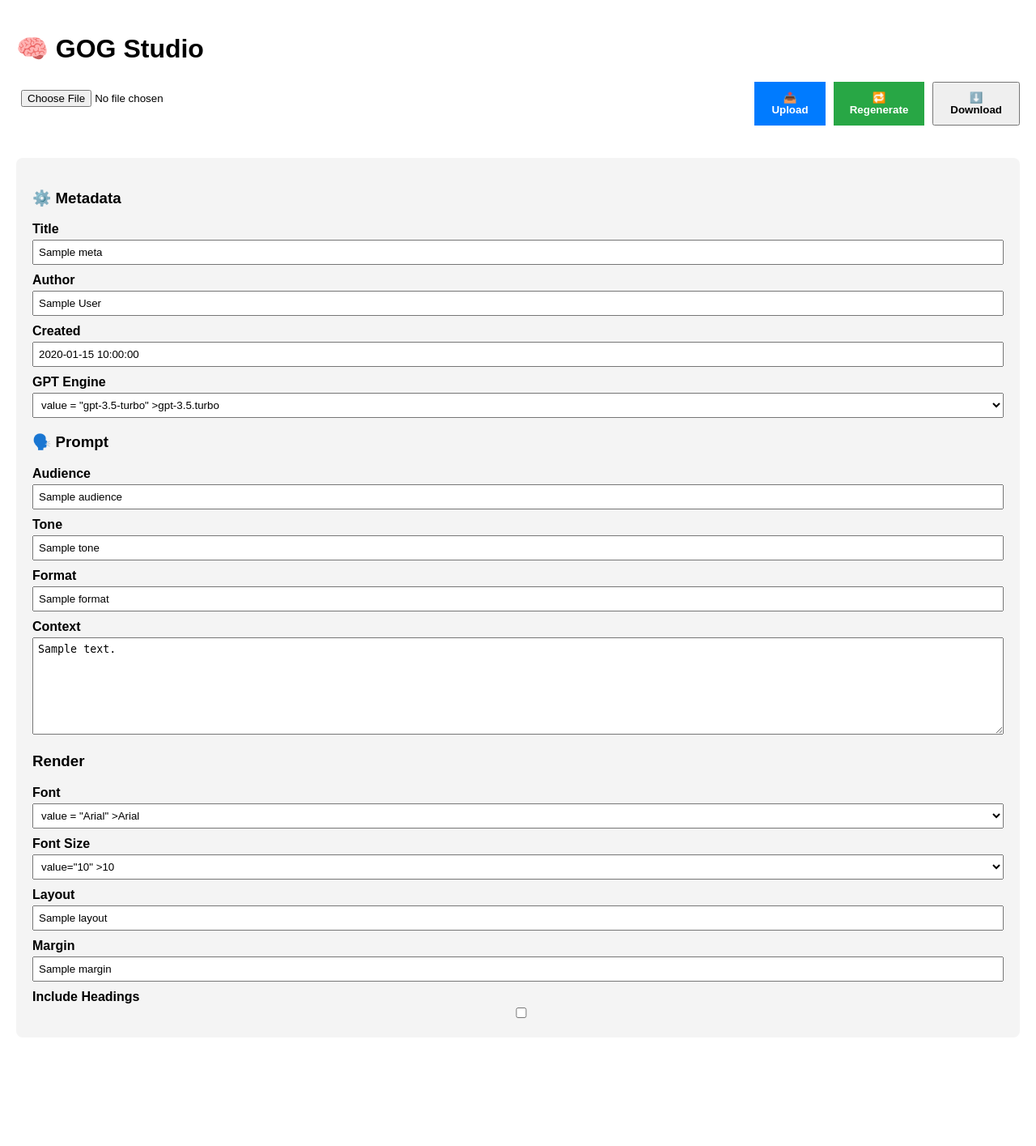
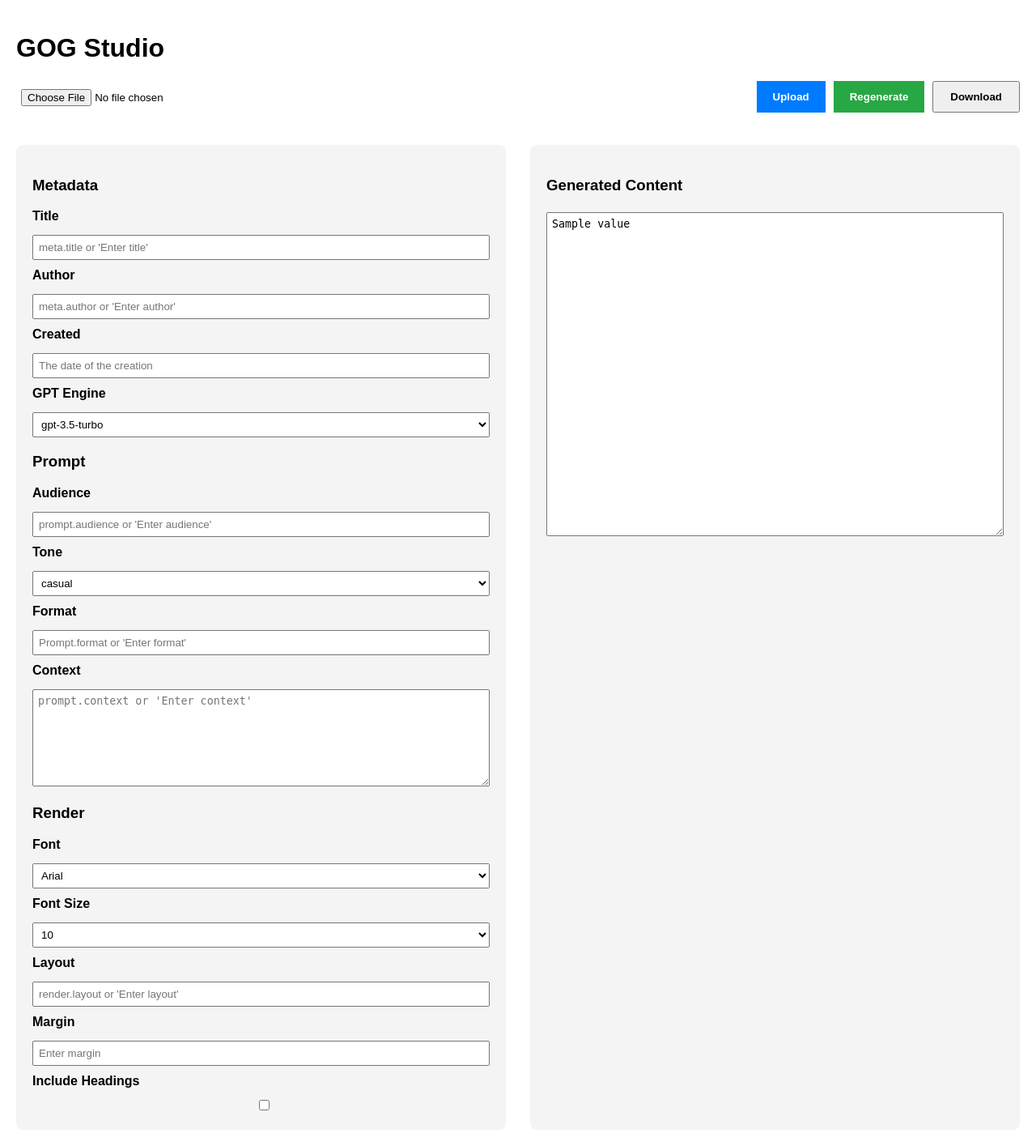
Before and after one commit to mounakrishna-r/gog-file-extension, a Flask app: template gog_web/templates/index.html in a window 1280 px wide. Shown: the whole page at 81% size. Before the commit the page ends 1257 px from the top, so only its background shows below. Run offline with Flask 3, Linux system fonts and the light colour scheme; the template is opened without the code that fills it: most values are stand-ins (such as "Sample title", 1, 10 or a date in 2020).

Commit message:
adding a webpage ui

```diff
--- a/gog_web/templates/index.html
+++ b/gog_web/templates/index.html
@@ -1,151 +1,144 @@
 <!DOCTYPE html>
-<html>
+<html lang="">
 <head>
     <title>GOG Studio</title>
     <style>
         body { font-family: Arial, sans-serif; margin: 0; padding: 20px; display: flex; flex-direction: column; }
         form { display: flex; flex-direction: column; gap: 20px; }
-
-        .top-bar {
-          display: flex;
-          gap: 10px;
-          margin-bottom: 20px;
-        }
-
-        .container {
-          display: flex;
-          gap: 30px;
-        }
-
-        .panel {
-          flex: 1;
-          padding: 20px;
-          background: #f4f4f4;
-          border-radius: 8px;
-        }
-
-        label {
-          font-weight: bold;
-          margin-top: 10px;
-          display: block;
-        }
-
-        input, select, textarea {
-          width: 100%;
-          padding: 6px;
-          margin-top: 4px;
-          box-sizing: border-box;
-        }
-
-        textarea {
-          height: 120px;
-          font-family: monospace;
-        }
-
-        .readonly-content {
-          height: 400px;
-        }
-
-        .button {
-          padding: 10px 20px;
-          font-weight: bold;
-          cursor: pointer;
-        }
-
+        .top-bar { display: flex; gap: 10px; margin-bottom: 20px; }
+        .container { display: flex; gap: 30px; }
+        .panel { flex: 1; padding: 20px; background: #f4f4f4; border-radius: 8px; }
+        label { font-weight: bold; margin-top: 10px; display: block; }
+        input, select, textarea { width: 100%; padding: 6px; margin-top: 4px; box-sizing: border-box; }
+        textarea { height: 120px; font-family: monospace; }
+        .readonly-content { height: 400px; }
+        .button { padding: 10px 20px; font-weight: bold; cursor: pointer; }
         .button.primary { background-color: #007BFF; color: white; border: none; }
         .button.secondary { background-color: #28A745; color: white; border: none; }
     </style>
 </head>
 <body>
 
-<h1>🧠 GOG Studio</h1>
+<h1>GOG Studio</h1>
 
 <form method="POST" enctype="multipart/form-data">
 
-    <!-- 🔹 TOP BAR -->
     <div class="top-bar">
         <input type="file" name="file" accept=".gog">
-        <button class="button primary" type="submit" name="action" value="upload">📤 Upload</button>
-        <button class="button secondary" type="submit" name="action" value="regenerate">🔁 Regenerate</button>
-        <button class="button" type="submit" name="action" value="download">⬇️ Download</button>
+        <button class="button primary" type="submit" name="action" value="upload">Upload</button>
+        <button class="button secondary" type="submit" name="action" value="regenerate">Regenerate</button>
+        <button class="button" type="submit" name="action" value="download">Download</button>
     </div>
 
     <div class="container">
 
-        <!-- 🔹 LEFT PANEL: Editable Fields -->
+        <!-- LEFT PANEL -->
         <div class="panel">
-            <h3>⚙️ Metadata</h3>
+            <h3>Metadata</h3>
+
             <label>Title</label>
-            <input name="meta_title" value="{{ meta.title }}">
+            <label>
+                <input name="meta_title" value="" placeholder="meta.title or 'Enter title'">
+            </label>
 
             <label>Author</label>
-            <input name="meta_author" value="{{ meta.author }}">
+            <label>
+                <input name="meta_author" value="" placeholder="meta.author or 'Enter author'">
+            </label>
 
             <label>Created</label>
-            <input name="meta_created" value="{{ meta.created }}" readonly>
+            <label>
+                <input name="meta_created" value="" placeholder="The date of the creation" readonly>
+            </label>
 
             <label>GPT Engine</label>
+            <label>
                 <select name="meta_gpt_engine">
-               <option> value = "gpt-3.5-turbo" {% if meta.gpt_engine == 'gpt-3.5-turbo' %}selected {% endif %}>gpt-3.5.turbo</option>
-                <option> value = "gpt-4" {% if meta.gpt_engine == 'gpt-4' %}selected {% endif %}>gpt-4</option>
-                <option> value = "gpt-4o" {% if meta.gpt_engine == 'gpt-4-32k' %}selected {% endif %}>gpt-4o</option>
+                    <option>gpt-3.5-turbo</option>
+                    <option>gpt-4</option>
+                    <option>gpt-4o</option>
                 </select>
+            </label>
 
-            <h3>🗣️ Prompt</h3>
+            <h3>Prompt</h3>
+
             <label>Audience</label>
-            <input name="prompt_audience" value="{{ prompt.audience }}">
+            <label>
+                <input name="prompt_audience" value="" placeholder="prompt.audience or 'Enter audience'">
+            </label>
 
             <label>Tone</label>
-            <input name="prompt_tone" value="{{ prompt.tone }}">
+            <label>
+                <select name="prompt_tone">
+                    <option>casual</option>
+                    <option>academic</option>
+                    <option>poetic</option>
+                </select>
+            </label>
 
             <label>Format</label>
-            <input name="prompt_format" value="{{ prompt.format }}">
+            <label>
+                <input name="prompt_format" value="" placeholder="Prompt.format or 'Enter format'">
+            </label>
 
             <label>Context</label>
-            <textarea name="prompt_context">{{ prompt.context }}</textarea>
+            <label>
+                <textarea name="prompt_context" placeholder="prompt.context or 'Enter context'"></textarea>
+            </label>
 
             <h3>Render</h3>
+
             <label>Font</label>
+            <label>
                 <select name="render_font">
-                <option>value = "Arial" {% if render.font == 'Arial' %}selected{% endif %}>Arial</option>
-                <option>value = "Courier New" {% if render.font == 'Courier New' %}selected{% endif %}>Courier New</option>
-                <option>value = "Georgia" {% if render.font == 'Georgia' %}selected{% endif %}>Georgia</option>
-                <option>value = "Times New Roman" {% if render.font == 'Times New Roman' %}selected{% endif %}>Times New Roman</option>
-                <option>value = "Verdana" {% if render.font == 'Verdana' %}selected{% endif %}>Verdana</option>
-                <option>value = "Comic Sans MS" {% if render.font == 'Comic Sans MS' %}selected{% endif %}>Comic Sans MS</option>
-                <option>value = "Impact" {% if render.font == 'Impact' %}selected{% endif %}>Impact</option>
-                <option>value = "Tahoma" {% if render.font == 'Tahoma' %}selected{% endif %}>Tahoma</option>
-                <option>value = "Trebuchet MS" {% if render.font == 'Trebuchet MS' %}selected{% endif %}>Trebuchet MS</option>
-                <option>value = "Lucida Console" {% if render.font == 'Lucida Console' %}selected{% endif %}>Lucida Console</option>
-                <option>value = "Palatino Linotype" {% if render.font == 'Palatino Linotype' %}selected{% endif %}>Palatino Linotype</option>
+                    <option>Arial</option>
+                    <option>Courier New</option>
+                    <option>Georgia</option>
+                    <option>Times New Roman</option>
+                    <option>Verdana</option>
+                    <option>Comic Sans MS</option>
+                    <option>Impact</option>
+                    <option>Tahoma</option>
+                    <option>Trebuchet MS</option>
+                    <option>Lucida Console</option>
+                    <option>Palatino Linotype</option>
                 </select>
+            </label>
 
             <label>Font Size</label>
+            <label>
                 <select name="render_font_size">
-                <option> value="10" {% if render.font_size == '10' %}selected{% endif %}>10</option>
-                <option> value="12" {% if render.font_size == '12' %}selected{% endif %}>12</option>
-                <option> value="14" {% if render.font_size == '14' %}selected{% endif %}>14</option>
-                <option> value="16" {% if render.font_size == '16' %}selected{% endif %}>16</option>
-                <option> value="18" {% if render.font_size == '18' %}selected{% endif %}>18</option>
+                    <option>10</option>
+                    <option>12</option>
+                    <option>14</option>
+                    <option>16</option>
+                    <option>18</option>
                 </select>
+            </label>
 
             <label>Layout</label>
-            <input name="render_layout" value="{{ render.layout }}">
+            <label>
+                <input name="render_layout" value="" placeholder="render.layout or 'Enter layout'">
+            </label>
 
             <label>Margin</label>
-            <input name="render_margin" value="{{ render.margin }}">
+            <label>
+                <input name="render_margin" value="" placeholder="Enter margin">
+            </label>
 
             <label>Include Headings</label>
-            <input type="checkbox" name="render_include_headings" {% if render.include_headings %}checked{% endif %}>
+            <label>
+                <input type="checkbox" name="render_include_headings">
+            </label>
         </div>
 
-        <!-- 🔹 RIGHT PANEL: Content Preview -->
-        {% if content.generated %}
+        <!-- RIGHT PANEL -->
         <div class="panel">
-            <h3>📄 Generated Content</h3>
+            <h3>Generated Content</h3>
+            <label>
                 <textarea class="readonly-content" readonly>{{ content.value }}</textarea>
+            </label>
         </div>
-        {% endif %}
 
     </div>
 </form>
```
Also changed, not shown: 1 other file. Lines whose indentation alone changed are shown as unchanged.
